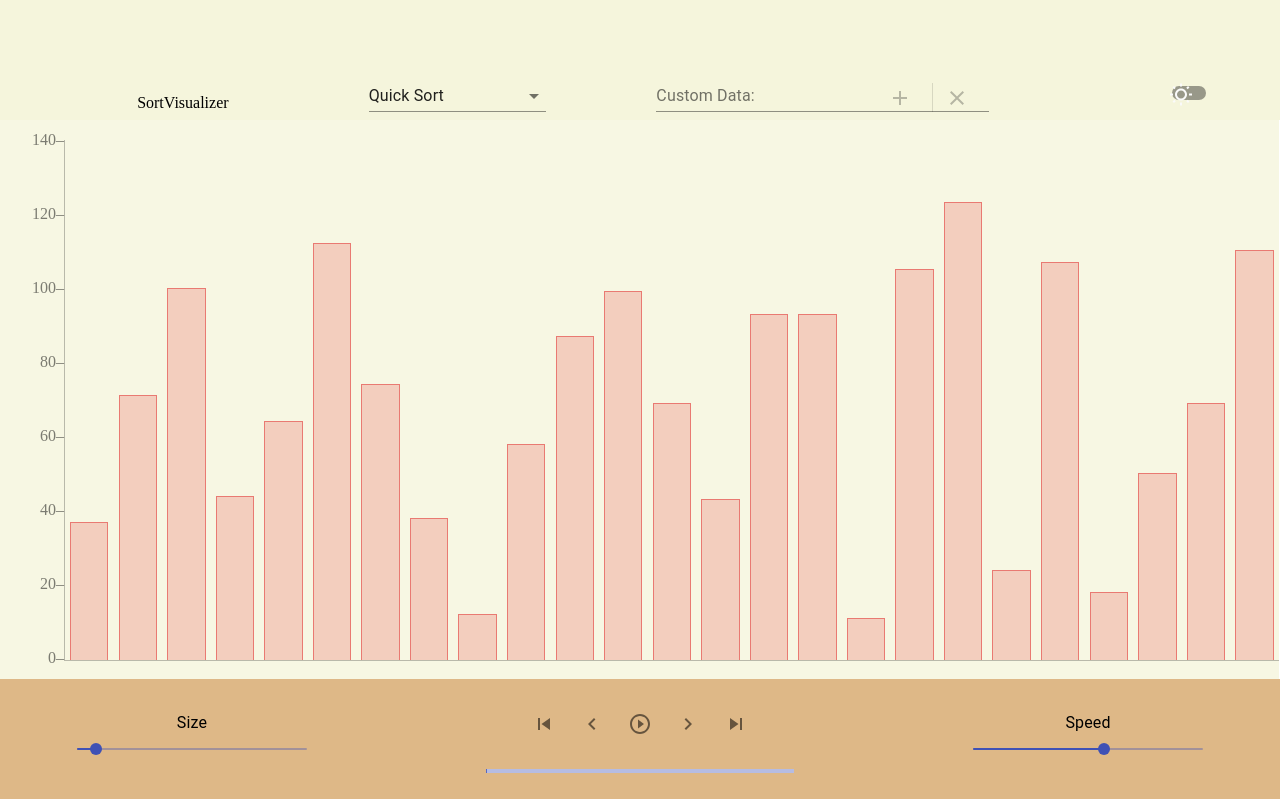
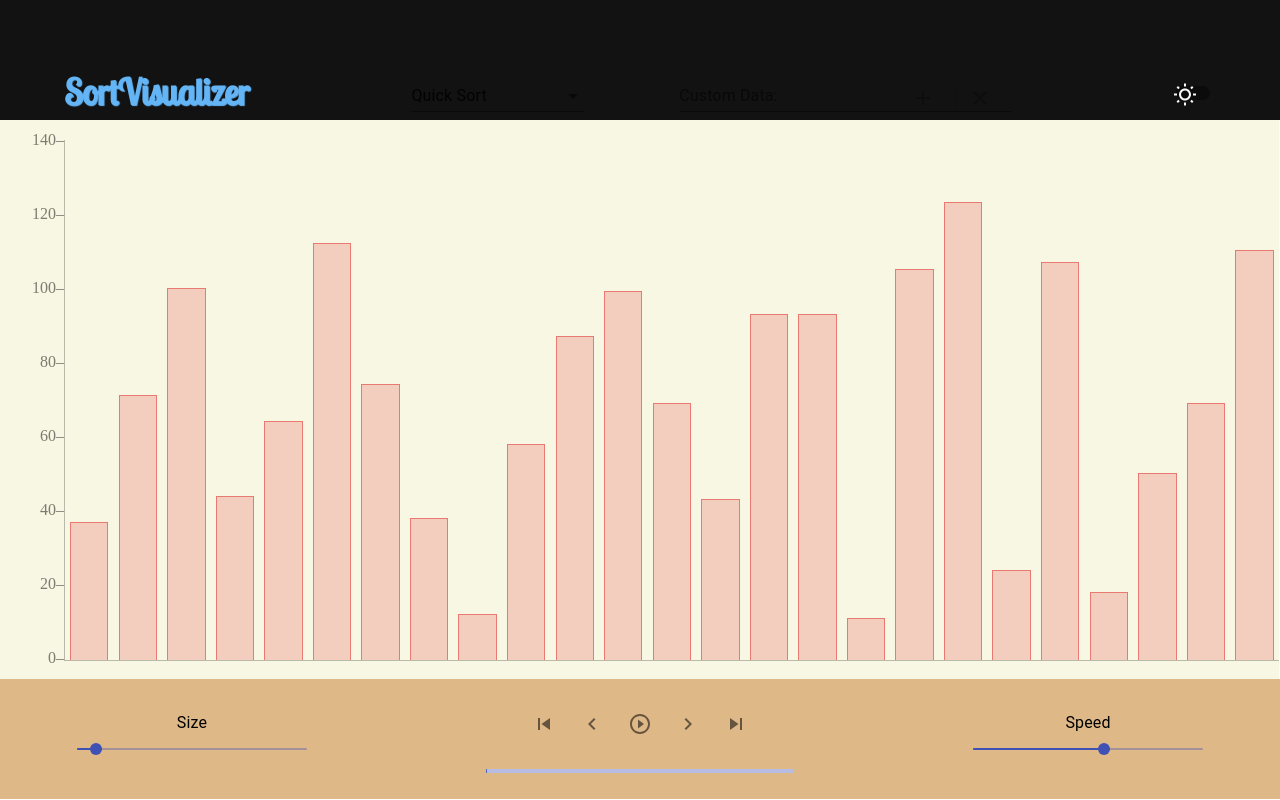
Before and after one commit to caciano-programmer/AlgorithmVisualizer, a React app: page / in a window 1280 px wide. Built offline with nearby package versions, Linux system fonts and the light colour scheme.

Commit message:
added context for theme, also context theme is saved and restored from indexDB

```diff
--- a/app/UI/chart/chart.module.css
+++ b/app/UI/chart/chart.module.css
@@ -49,7 +49,7 @@
   margin: 0 0.075% 0 0.075%;
 }
 
-@media only screen and (min-width: 768px) {
+@media only screen and (min-width: 1050px) {
   .container {
     grid-template-columns: 5vw auto;
   }
--- a/app/UI/code/code.js
+++ b/app/UI/code/code.js
@@ -34,7 +34,7 @@ const useStyles = makeStyles(() => ({
 
 const Code = ({ toggleCode, code, theme }) => {
   const classes = useStyles();
-  const mediaQuery = useMediaQuery('only screen and (min-width: 768px)');
+  const mediaQuery = useMediaQuery('only screen and (min-width: 1050px)');
   return (
     <Dialog open={code} keepMounted onClose={toggleCode} fullScreen>
       <AppBar position="relative">
--- a/app/UI/controls/controls.module.css
+++ b/app/UI/controls/controls.module.css
@@ -17,7 +17,7 @@
   margin-right: 20%;
 }
 
-@media only screen and (max-width: 767px) {
+@media only screen and (max-width: 1049px) {
   .size {
     display: none;
   }
@@ -26,7 +26,7 @@
   }
 }
 
-@media only screen and (min-width: 768px) {
+@media only screen and (min-width: 1050px) {
   .container {
     grid-template-columns: 30% auto 30%;
   }
--- a/app/UI/header/header.js
+++ b/app/UI/header/header.js
@@ -1,10 +1,11 @@
-import React, { useState, Suspense } from 'react';
+import React, { useState, Suspense, useContext } from 'react';
 import { Switch, NativeSelect } from '@material-ui/core';
 import { Settings, Brightness4Outlined as Moon, WbSunnyOutlined as Sun } from '@material-ui/icons';
 import { NumberInput } from '../shared/numberInput';
 import { SORT_ALGORITHMS } from '../../sort/sortAlgorithms';
 import { APP_NAME, STATES } from '../../config/AppConstants';
 import { getAlgorithm } from './headerUtil';
+import { MyTheme } from '../../theme/theme';
 
 import styles from './header.module.css';
 
@@ -24,14 +25,21 @@ export const Header = ({
   speed,
   setSpeed,
   setState,
+  toggleTheme,
 }) => {
+  const theme = useContext(MyTheme);
   const [animate, toggleAnimate] = useState('');
   const [code, toggleCode] = useState(false);
   const [mobile, toggleMobile] = useState(false);
 
   return (
-    <header className={styles.container}>
-      <div className={`${styles.flexItem} ${styles.name}`}>{APP_NAME}</div>
+    <header className={styles.container} style={{ backgroundColor: theme.background }}>
+      <div
+        className={`${styles.flexItem} ${styles.name}`}
+        style={{ color: theme.brand, textShadow: theme.brandShadow }}
+      >
+        {APP_NAME}
+      </div>
       <div className={`${styles.flexItem} ${styles.choose}`}>
         <NativeSelect
           value={algorithm.name}
@@ -54,7 +62,7 @@ export const Header = ({
         <NumberInput setNewData={setNewData} clearCustom={clearCustom} isCustom={isCustom} />
       </div>
       <div className={`${styles.flexItem} ${styles.theme}`}>
-        <Switch icon={<Sun />} checkedIcon={<Moon />} />
+        <Switch icon={<Sun />} checkedIcon={<Moon />} onChange={toggleTheme} />
       </div>
       <div className={`${styles.flexItem} ${styles.settings}`}>
         <Settings
--- a/app/UI/header/header.module.css
+++ b/app/UI/header/header.module.css
@@ -1,23 +1,32 @@
 .container {
-  background-color: beige;
   height: 15vh;
   display: flex;
   flex-wrap: wrap;
   align-items: flex-end;
 }
+.choose,
+.custom,
+.theme,
+.settings {
+  text-align: center;
+}
 .flexItem {
   margin-bottom: 1vh;
-  text-align: center;
   flex-basis: 0;
 }
 .name {
   flex-grow: 3;
+  font-size: 2.25em;
+  text-align: left;
+  padding-left: 5%;
+  font-weight: 600;
+  font-family: 'Lobster Two', cursive;
 }
 .settings {
   flex-grow: 1;
 }
 
-@media only screen and (max-width: 767px) {
+@media only screen and (max-width: 1049px) {
   .choose,
   .custom,
   .theme {
@@ -25,9 +34,10 @@
   }
 }
 
-@media only screen and (min-width: 768px) {
+@media only screen and (min-width: 1050px) {
   .settings {
     display: none;
+    font-size: 3em;
   }
   .name {
     flex-grow: 2;
--- a/app/UI/shared/size.js
+++ b/app/UI/shared/size.js
@@ -2,7 +2,7 @@ import React from 'react';
 import { Slider, Typography, useMediaQuery } from '@material-ui/core';
 
 export const Size = ({ size, css, disabled, setSize }) => {
-  const mediaQuery = useMediaQuery('only screen and (min-width: 768px)');
+  const mediaQuery = useMediaQuery('only screen and (min-width: 1050px)');
   return (
     <div className={css}>
       <Typography>Size</Typography>
--- a/app/config/AppConstants.js
+++ b/app/config/AppConstants.js
@@ -1,4 +1,5 @@
 import { SORT_ALGORITHMS } from '../sort/sortAlgorithms';
+import { themes } from '../theme/theme';
 
 export const APP_NAME = 'SortVisualizer';
 
@@ -28,6 +29,7 @@ export const INSTRUCTIONS = {
 export const randomArrayGenerator = (size, array) => (array === undefined ? random(size) : shuffle(array));
 
 export const InitialState = {
+  theme: themes.dark,
   state: STATES.STOP,
   algorithm: DEFAULT_ALGORITHM,
   data: DEFAULT_ALGORITHM.func(randomArrayGenerator(DEFAULT_ARRAY_SIZE)),
--- a/app/index.html
+++ b/app/index.html
@@ -5,6 +5,8 @@
     <meta name="viewport" content="width=device-width, initial-scale=1" />
     <meta name="description" content="App to visualize sorting algorithms." />
     <link rel="manifest" href="manifest.json" />
+    <link rel="preconnect" href="https://fonts.gstatic.com" />
+    <link href="https://fonts.googleapis.com/css2?family=Lobster+Two:ital@0;1&display=swap" rel="stylesheet" />
     <title>Sorting Visualizer</title>
     <script>
       if ('serviceWorker' in navigator)
--- a/app/sort/sort.js
+++ b/app/sort/sort.js
@@ -6,6 +6,7 @@ import { InitialState, INSTRUCTIONS } from '../config/AppConstants';
 import { SORT_ALGORITHMS } from './sortAlgorithms';
 import { configReducer } from './sortReducer';
 import { useReducerMiddleware, saveLocalStorage, intercept, getStateFromLocalStorage } from './sortUtil';
+import { MyTheme } from '../theme/theme';
 
 export const Sort = () => {
   const [config, dispatch] = useReducerMiddleware(InitialState, configReducer, saveLocalStorage);
@@ -13,7 +14,7 @@ export const Sort = () => {
   useEffect(() => intercept(getStateFromLocalStorage, dispatch, 'localStorage'), []);
 
   return (
-    <>
+    <MyTheme.Provider value={config.theme}>
       <Header
         algorithm={config.algorithm}
         setAlgorithm={payload => dispatch({ type: 'change-algorithm', payload })}
@@ -26,6 +27,7 @@ export const Sort = () => {
         setSpeed={payload => dispatch({ type: 'alter-speed', payload })}
         state={config.state}
         setState={payload => dispatch({ type: 'change-state', payload })}
+        toggleTheme={() => dispatch({ type: 'toggle-theme' })}
       />
       <MemoizedChart
         state={config.state}
@@ -51,6 +53,6 @@ export const Sort = () => {
           dispatch({ type: 'instruction', payload: { type: payload, inProgress } });
         }}
       />
-    </>
+    </MyTheme.Provider>
   );
 };
--- a/app/sort/sortReducer.js
+++ b/app/sort/sortReducer.js
@@ -1,4 +1,5 @@
 import { InitialState, INSTRUCTIONS, randomArrayGenerator, STATES } from '../config/AppConstants';
+import { themes } from '../theme/theme';
 import { findAdjustedSpeed, getStateFromLocalStorage } from './sortUtil';
 
 export function configReducer(state, { type, payload }) {
@@ -10,6 +11,10 @@ export function configReducer(state, { type, payload }) {
   const sortedState = { ...state, progress: 100, state: STATES.FINISHED };
 
   switch (type) {
+    case 'toggle-theme': {
+      const theme = state.theme === themes.dark ? themes.light : themes.dark;
+      return { ...state, state: STATES.STOP, theme };
+    }
     case 'localStorage':
       return payload || state;
     case 'change-state':
--- /dev/null
+++ b/app/theme/theme.js
@@ -0,0 +1,16 @@
+import React from 'react';
+
+export const themes = {
+  dark: {
+    background: '#121212',
+    brand: '#64b5f6',
+    brandShadow: '1px 1px 1px #64b5f6',
+  },
+  light: {
+    background: '#eeeeee',
+    brand: '#083a8c',
+    brandShadow: '1px 1px 1px #083a8c',
+  },
+};
+
+export const MyTheme = React.createContext(themes.dark);
```
